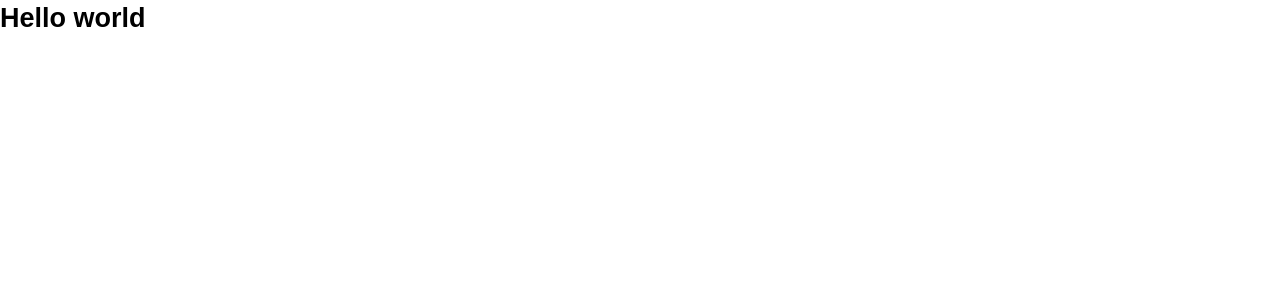
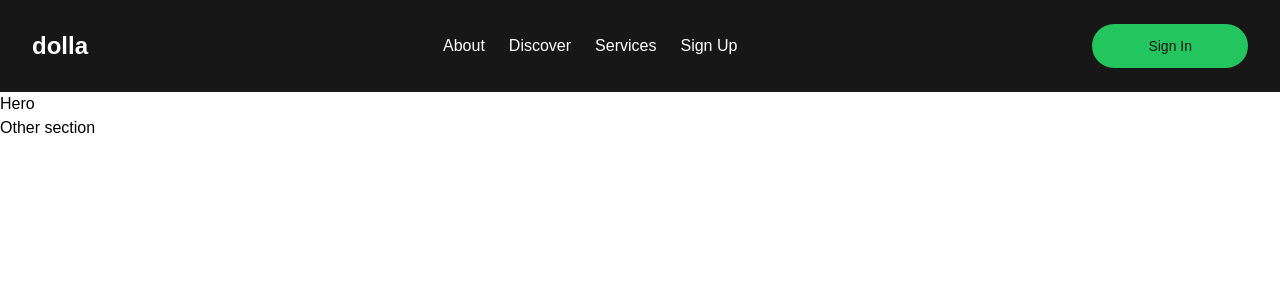
Before and after one commit to tung-eh/react-smooth-scroll, a React (Create React App) app: page / in a window 1280 px wide. Shown: the top 300 px of the page. Built offline with nearby package versions, Linux system fonts and the light colour scheme.

Commit message:
Navigation bar

```diff
--- a/package.json
+++ b/package.json
@@ -12,7 +12,10 @@
     "postcss": "^7.0.35",
     "react": "^17.0.1",
     "react-dom": "^17.0.1",
+    "react-icons": "^4.1.0",
+    "react-router-dom": "^5.2.0",
     "react-scripts": "4.0.1",
+    "react-scroll": "^1.8.1",
     "tailwindcss": "npm:@tailwindcss/postcss7-compat@^2.0.2",
     "web-vitals": "^0.2.4"
   },
--- a/src/App.js
+++ b/src/App.js
@@ -1,8 +1,17 @@
+import { BrowserRouter as Router, Route } from 'react-router-dom'
+import React from 'react'
+
+import Home from './pages/Home'
+import Navbar from './components/Navbar'
+
 function App() {
   return (
-    <div className="grid  min-h-screen">
-      <h1 className="font-bold text-2xl">Hello world</h1>
-    </div>
+    <Router>
+      <Navbar />
+      <Route exact path="/">
+        <Home />
+      </Route>
+    </Router>
   )
 }
 
--- /dev/null
+++ b/src/components/Navbar/Navs.js
@@ -0,0 +1,47 @@
+import { Link as ScrollLink } from 'react-scroll'
+import { Link } from 'react-router-dom'
+
+const navs = [
+  {
+    to: 'about',
+    text: 'About',
+  },
+  {
+    to: 'discover',
+    text: 'Discover',
+  },
+  {
+    to: 'services',
+    text: 'Services',
+  },
+  {
+    to: 'signup',
+    text: 'Sign Up',
+  },
+]
+
+const Navs = ({ mobileHidden, toggle = () => {} }) => (
+  <>
+    <div
+      className={`${
+        mobileHidden ? 'hidden md:grid' : 'grid'
+      } md:grid-flow-col text-center text-xl md:text-base gap-8 md:gap-6`}
+    >
+      {navs.map(({ to, text }) => (
+        <ScrollLink className="hover:text-green-500" to={to} onClick={toggle}>
+          <button>{text}</button>
+        </ScrollLink>
+      ))}
+    </div>
+    <Link
+      className={`${
+        mobileHidden ? 'hidden md:block' : ''
+      } rounded-full transition-colors bg-green-500 hover:bg-white text-gray-900 text-sm py-3 px-14`}
+      to="/signin"
+    >
+      Sign In
+    </Link>
+  </>
+)
+
+export default Navs
--- /dev/null
+++ b/src/components/Navbar/index.js
@@ -0,0 +1,36 @@
+import { FaBars, FaTimes } from 'react-icons/fa'
+import { Link } from 'react-router-dom'
+import React, { useState } from 'react'
+
+import Navs from './Navs'
+
+const Navbar = () => {
+  const [open, setOpen] = useState(false)
+
+  const toggle = () => setOpen((x) => !x)
+
+  return (
+    <nav className="grid place-items-center bg-gray-900 text-white">
+      <div className="flex items-center justify-between w-full max-w-screen-xl py-6 px-8">
+        <Link className="font-bold text-2xl" to="/">
+          dolla
+        </Link>
+        <Navs mobileHidden />
+        <FaBars className="md:hidden w-6 h-6" onClick={toggle} />
+        <div
+          className={`fixed flex flex-col items-center justify-evenly w-full h-full top-0 left-0 bg-gray-900 text-white transition-all duration-500 transform ${
+            open ? 'opacity-100 translate-y-0' : 'opacity-0 -translate-y-full'
+          }`}
+        >
+          <FaTimes
+            className="absolute w-6 h-6 top-6 right-8"
+            onClick={toggle}
+          />
+          <Navs toggle={toggle} />
+        </div>
+      </div>
+    </nav>
+  )
+}
+
+export default Navbar
--- a/src/index.css
+++ b/src/index.css
@@ -2,14 +2,14 @@
 @tailwind components;
 @tailwind utilities;
 
-@import url('https://fonts.googleapis.com/css?family=Montserrat:400,600&display=swap');
+@import url('https://fonts.googleapis.com/css?family=Encode+Sans+Expanded:400,600&display=swap');
 
 html {
-  font-size: 14px;
+  font-size: 16px;
 }
 
 @screen md {
   html {
-    font-size: 18px;
+    font-size: 16px;
   }
 }
--- /dev/null
+++ b/src/pages/Home/HeroSection.js
@@ -0,0 +1,5 @@
+import React from 'react'
+
+const HeroSection = () => <div>Hero</div>
+
+export default HeroSection
--- /dev/null
+++ b/src/pages/Home/index.js
@@ -0,0 +1,11 @@
+import React from 'react'
+
+import HeroSection from './HeroSection'
+
+const Home = () => (
+  <div>
+    <HeroSection /> <div>Other section</div>
+  </div>
+)
+
+export default Home
--- a/tailwind.config.js
+++ b/tailwind.config.js
@@ -10,6 +10,7 @@ module.exports = {
       },
       colors: {
         gray: colors.trueGray,
+        green: colors.green,
       },
     },
   },
```
Also changed, not shown: 1 other file (tests, documents, lock files or other folders).
